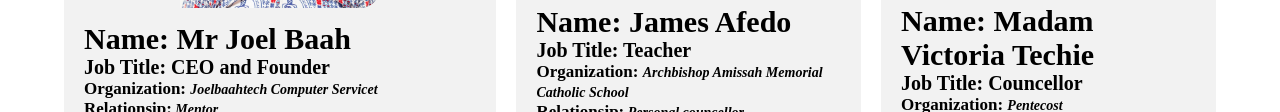
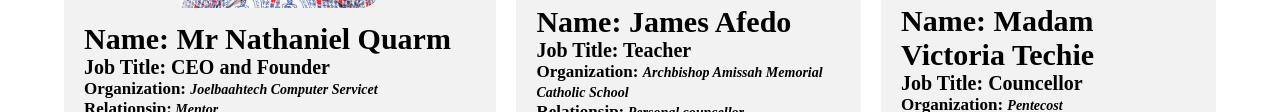
Before and after one commit to bongo1gh/Nathan, a plain HTML site: page reference.html in a window 1280 px wide. Shown: the part 301-413 px from the top of the page. Drawn offline with Linux system fonts and the light colour scheme.

Commit message:
Updated ceo's name

```diff
--- a/reference.html
+++ b/reference.html
@@ -41,7 +41,7 @@
             <div class="referee">
                 <img src="images/joel.jpg" alt="Person 1">
                 <div class="content">
-                    <h3>Name: <span>Mr Joel Baah</span></h3>
+                    <h3>Name: <span>Mr Nathaniel Quarm</span></h3>
                     <h4>Job Title: <span> CEO and Founder</span></h4>
                     <h5>Organization: <span>Joelbaahtech Computer Servicet</span></h5>
                     <h5>Relationsip:<span> Mentor</span></h5>
```
